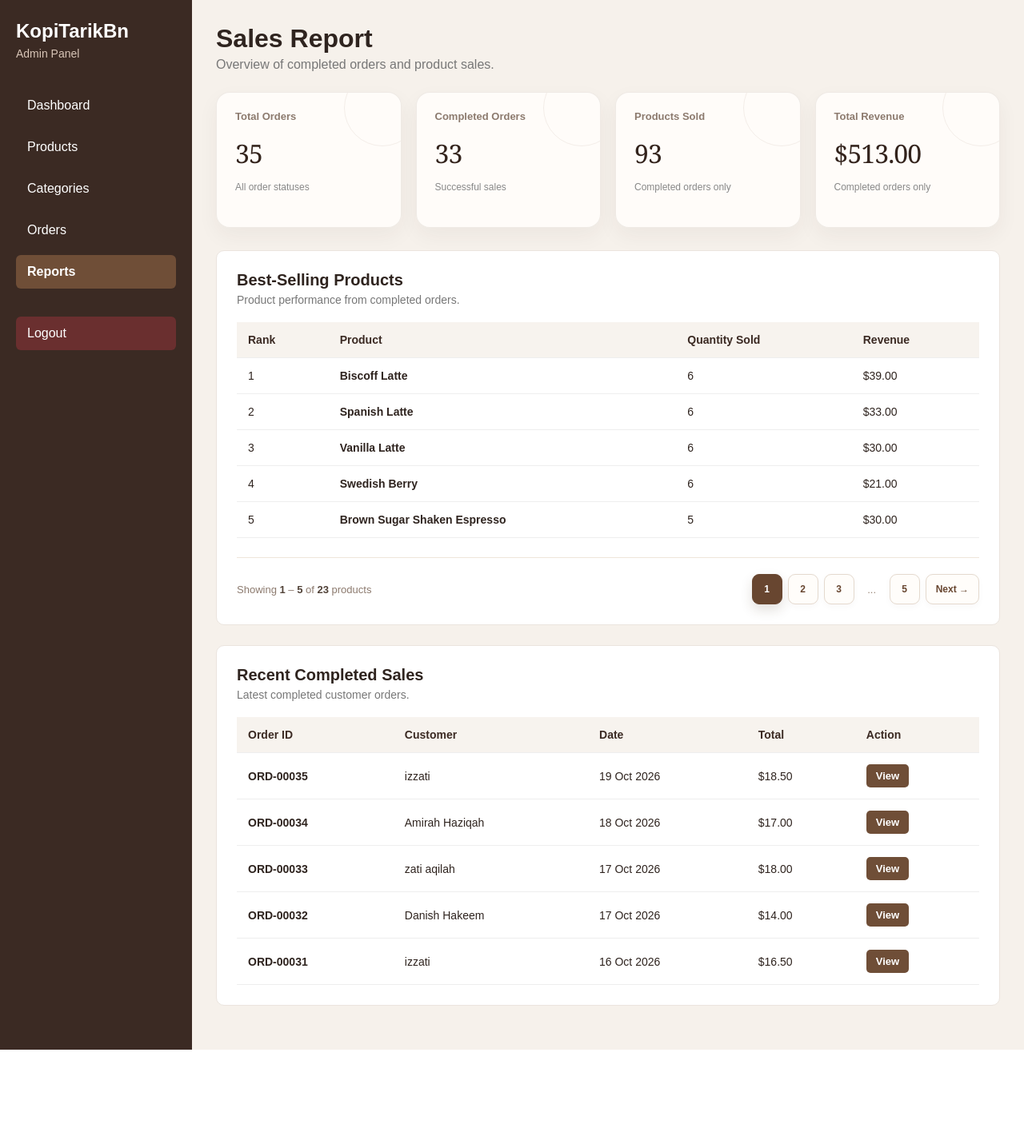
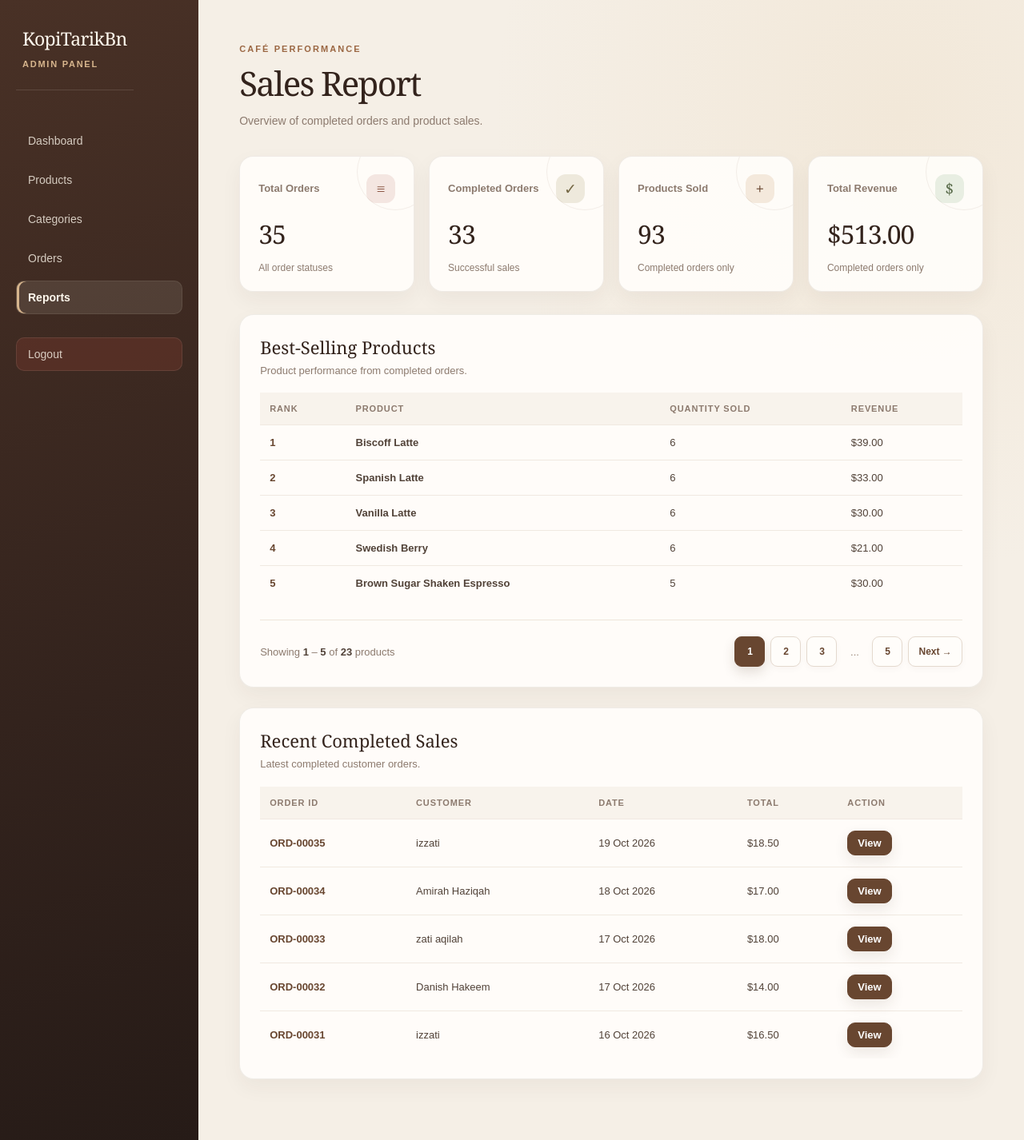
Before and after one commit to Akmallalala/KopiTarik, a PHP site: page /admin/report.php in a window 1280 px wide. Shown: the whole page at 80% size. Before the commit the page ends 1313 px from the top, so only its background shows below. Run offline with PHP 8.4, Linux system fonts and the light colour scheme; the visitor is signed in with stand-in values (Sample User, id 1); data comes from the database, SQL or seed files in the repository.

Commit message:
css changes

```diff
--- a/admin/report.php
+++ b/admin/report.php
@@ -288,10 +288,10 @@ $recentSales =
 </head>
 
 
-<body>
+<body class="admin-body">
 
 
-<div class="admin-layout">
+<div class="admin-layout dashboard-layout admin-theme">
 
 
     <?php include 'include/sidebar.php'; ?>
@@ -307,6 +307,8 @@ $recentSales =
         <div class="admin-page-header">
 
             <div>
+
+                <span class="products-eyebrow">CAFÉ PERFORMANCE</span>
 
                 <h1>
                     Sales Report
@@ -332,13 +334,12 @@ $recentSales =
 
             <!-- TOTAL ORDERS -->
 
-            <div class="dashboard-card">
+            <div class="dashboard-card dashboard-card-orders">
 
-
-                <span class="card-label">
-                    Total Orders
-                </span>
-
+                <div class="dashboard-card-top">
+                    <span class="card-label">Total Orders</span>
+                    <span class="dashboard-card-icon" aria-hidden="true">≡</span>
+                </div>
 
                 <h2>
                     <?= $totalOrders ?>
@@ -356,13 +357,12 @@ $recentSales =
 
             <!-- COMPLETED ORDERS -->
 
-            <div class="dashboard-card">
+            <div class="dashboard-card dashboard-card-categories">
 
-
-                <span class="card-label">
-                    Completed Orders
-                </span>
-
+                <div class="dashboard-card-top">
+                    <span class="card-label">Completed Orders</span>
+                    <span class="dashboard-card-icon" aria-hidden="true">✓</span>
+                </div>
 
                 <h2>
                     <?= $completedOrders ?>
@@ -380,13 +380,12 @@ $recentSales =
 
             <!-- TOTAL PRODUCTS SOLD -->
 
-            <div class="dashboard-card">
+            <div class="dashboard-card dashboard-card-products">
 
-
-                <span class="card-label">
-                    Products Sold
-                </span>
-
+                <div class="dashboard-card-top">
+                    <span class="card-label">Products Sold</span>
+                    <span class="dashboard-card-icon" aria-hidden="true">+</span>
+                </div>
 
                 <h2>
                     <?= $totalProductsSold ?>
@@ -404,13 +403,12 @@ $recentSales =
 
             <!-- TOTAL REVENUE -->
 
-            <div class="dashboard-card">
+            <div class="dashboard-card dashboard-card-revenue">
 
-
-                <span class="card-label">
-                    Total Revenue
-                </span>
-
+                <div class="dashboard-card-top">
+                    <span class="card-label">Total Revenue</span>
+                    <span class="dashboard-card-icon" aria-hidden="true">$</span>
+                </div>
 
                 <h2>
 
--- a/assets/admin.css
+++ b/assets/admin.css
@@ -2252,6 +2252,32 @@ body {
     line-height: 1.6;
 }
 
+.admin-theme .section-description {
+    margin-top: 5px;
+    color: #8c7a6e;
+    font-size: 13px;
+    line-height: 1.5;
+}
+
+.admin-theme .report-note {
+    color: #8c7a6e;
+    font-size: 12px;
+}
+
+.admin-theme .orders-count {
+    display: inline-flex;
+    align-items: center;
+    min-height: 30px;
+    padding: 0 11px;
+    border: 1px solid #ece2d6;
+    border-radius: 999px;
+    background: #f8f3ec;
+    color: #684630;
+    font-size: 12px;
+    font-weight: 700;
+    white-space: nowrap;
+}
+
 .admin-theme .btn-primary,
 .admin-theme .btn-view {
     border: 1px solid #684630;
```
Also changed, not shown: admin/orders.php (+9 -6 lines).
